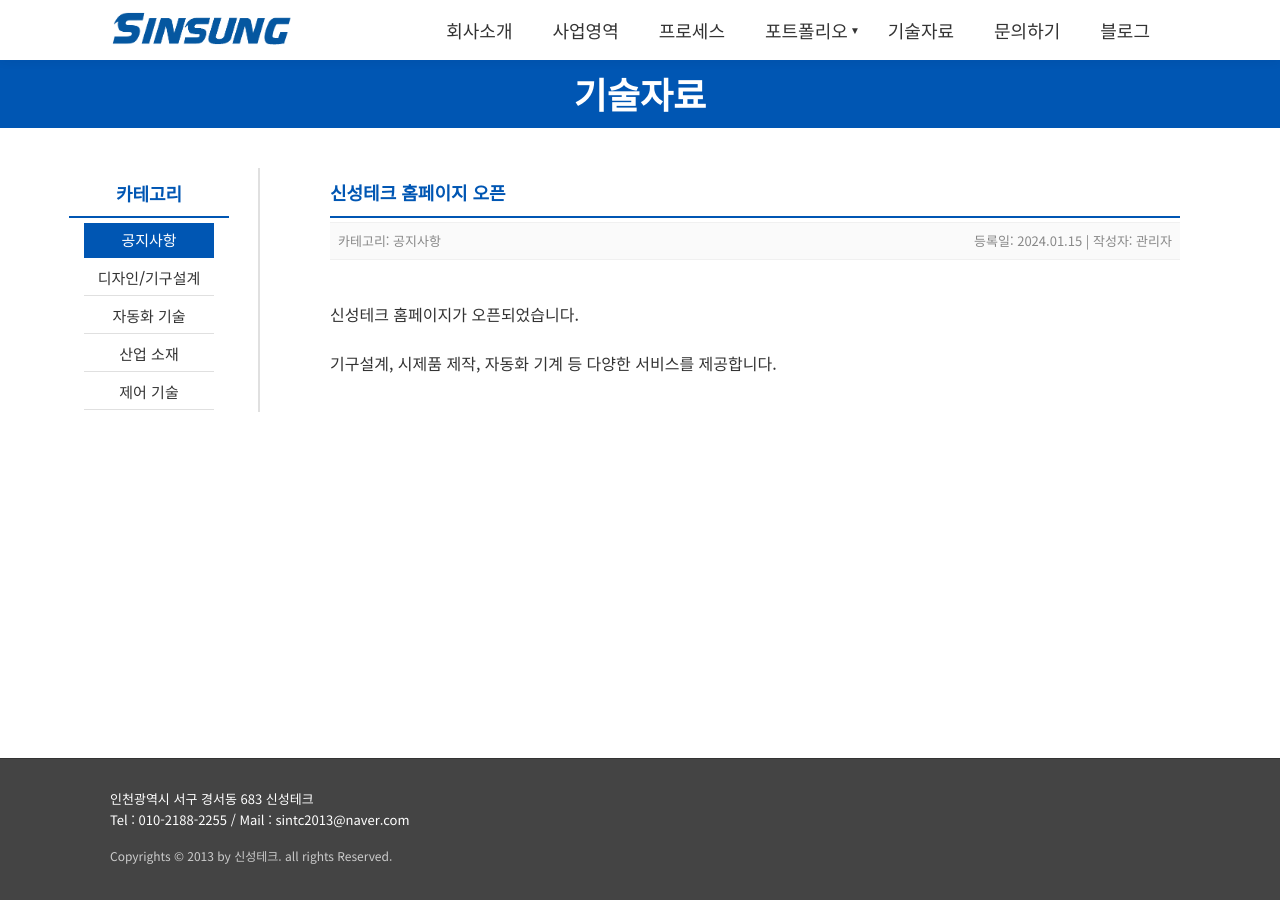
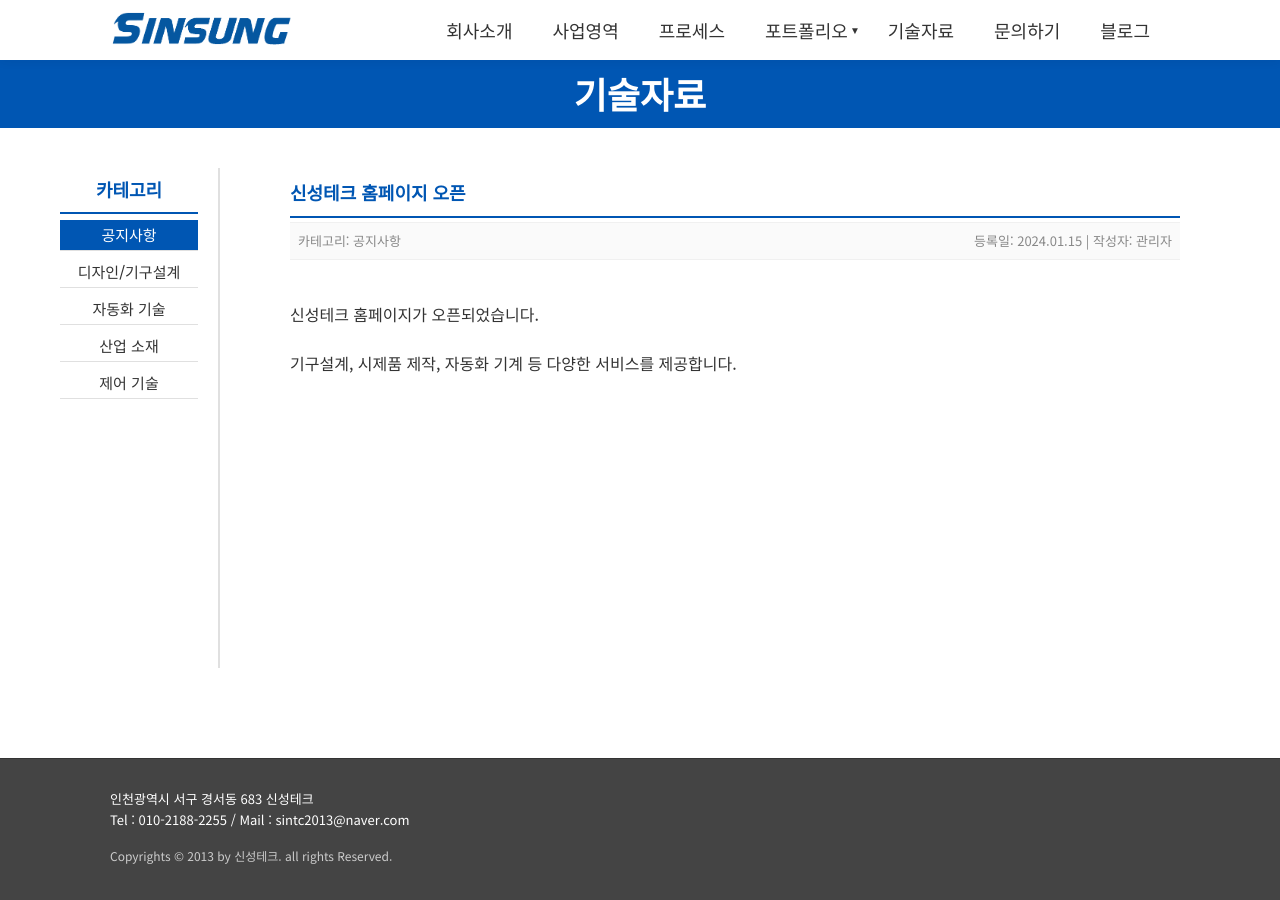
Before and after one commit to desert32-hash/Sintc2013, a Jekyll site: the page built from _posts/2024-01-15-welcome.md, in a window 1280 px wide. Built offline with Jekyll 4.4.1, drawn with Linux system fonts in a browser that asks for light colours.

Commit message:
Add files via upload

```diff
--- a/_layouts/default.html
+++ b/_layouts/default.html
@@ -1,5 +1,6 @@
 <!DOCTYPE html>
 <html lang="ko">
+
 <head>
     <meta charset="UTF-8">
     <meta name="viewport" content="width=device-width, initial-scale=1.0">
@@ -15,14 +16,17 @@
             .desktop-only {
                 display: none !important;
             }
+
             .mobile-only {
                 display: block !important;
             }
         }
+
         @media (min-width: 769px) {
             .desktop-only {
                 display: block !important;
             }
+
             .mobile-only {
                 display: none !important;
             }
@@ -59,17 +63,20 @@
         .tech-blog-container {
             display: flex;
             max-width: 1200px;
-            margin: 40px auto;
-            padding: 0 20px;
+            margin: 0 auto;
+            padding: 40px 20px;
             gap: 30px;
+            align-items: stretch;
+            /* 본문 높이에 맞춰 사이드바가 늘어나도록 설정 */
         }
 
         .tech-sidebar {
-            width: 200px;
+            width: 160px;
             flex-shrink: 0;
             border-right: 2px solid #e0e0e0;
             padding-right: 20px;
-            height: 244px;
+            min-height: 500px;
+            /* 최소 길이는 500px 유지 */
         }
 
         .tech-sidebar-title {
@@ -77,59 +84,66 @@
             font-weight: 700;
             color: #0056b3;
             margin-bottom: 0px;
-            padding-bottom: 10px;
+            padding-bottom: 0;
             border-bottom: 2px solid #0056b3;
             text-align: center;
-            width: 160px;
-            height: 50px;
-            line-height: 50px;
-            margin-left: auto;
-            margin-right: auto;
+            width: 100%;
+            height: 46px;
+            display: flex;
+            align-items: center;
+            justify-content: center;
+            box-sizing: border-box;
         }
 
         .category-tabs {
             list-style: none;
             padding: 0;
             margin: 0;
-            margin-top: 4px;
+            margin-top: 0px;
         }
 
         .category-tab {
-            margin-bottom: 0;
+            margin: 0;
+            padding: 0;
             background: white;
             width: 100%;
-            height: 38px;
+            height: 37px;
+            display: flex;
+            align-items: flex-end;
+            justify-content: center;
+            border-bottom: 1px solid #e0e0e0;
+            list-style: none;
+            box-sizing: border-box;
+        }
+
+        .category-tab a {
             display: flex;
             align-items: center;
             justify-content: center;
-        }
-
-        .category-tab a {
-            display: block;
-            padding: 8px 10px;
+            padding: 0 10px;
             background: transparent;
             color: #333;
             text-decoration: none;
+            border-radius: 0;
             font-weight: 500;
             text-align: center;
-            border-bottom: 1px solid #e0e0e0;
             width: 100%;
+            height: 30px;
             box-sizing: border-box;
-            line-height: 1.2;
+            line-height: normal;
         }
 
         .category-tab a:hover,
         .category-tab a.active {
             background: #0056b3;
             color: white;
-            border-bottom: 1px solid #0056b3;
+            padding: 0 10px;
         }
 
         .tech-content {
             flex: 1;
             background: white;
             padding: 10px 40px 40px 40px;
-            border-radius: 8px;
         }
 
         .post-title {
@@ -203,6 +217,7 @@
         }
     </style>
 </head>
+
 <body>
     <header class="site-header">
         <div class="container header-container">
@@ -256,19 +271,24 @@
                 <h2 class="tech-sidebar-title">카테고리</h2>
                 <ul class="category-tabs">
                     <li class="category-tab">
-                        <a href="/tech.html#공지사항" {% if page.categories contains '공지사항' %}class="active"{% endif %}>공지사항</a>
+                        <a href="/tech.html#공지사항" {% if page.categories contains '공지사항' %}class="active" {% endif
+                            %}>공지사항</a>
                     </li>
                     <li class="category-tab">
-                        <a href="/tech.html#디자인/기구설계" {% if page.categories contains '디자인/기구설계' %}class="active"{% endif %}>디자인/기구설계</a>
+                        <a href="/tech.html#디자인/기구설계" {% if page.categories contains '디자인/기구설계' %}class="active" {%
+                            endif %}>디자인/기구설계</a>
                     </li>
                     <li class="category-tab">
-                        <a href="/tech.html#자동화 기술" {% if page.categories contains '자동화 기술' %}class="active"{% endif %}>자동화 기술</a>
+                        <a href="/tech.html#자동화 기술" {% if page.categories contains '자동화 기술' %}class="active" {% endif
+                            %}>자동화 기술</a>
                     </li>
                     <li class="category-tab">
-                        <a href="/tech.html#산업 소재" {% if page.categories contains '산업 소재' %}class="active"{% endif %}>산업 소재</a>
+                        <a href="/tech.html#산업 소재" {% if page.categories contains '산업 소재' %}class="active" {% endif
+                            %}>산업 소재</a>
                     </li>
                     <li class="category-tab">
-                        <a href="/tech.html#제어 기술" {% if page.categories contains '제어 기술' %}class="active"{% endif %}>제어 기술</a>
+                        <a href="/tech.html#제어 기술" {% if page.categories contains '제어 기술' %}class="active" {% endif
+                            %}>제어 기술</a>
                     </li>
                 </ul>
             </aside>
@@ -307,13 +327,14 @@
     <!-- NAVER ADS CONVERSION TRACKING -->
     <script type="text/javascript" src="//wcs.naver.net/wcslog.js"></script>
     <script type="text/javascript">
-    if (!wcs_add) var wcs_add={};
-    wcs_add["wa"] = "s_2cb9ea2491f7";
-    if (!_nasa) var _nasa={};
-    if(window.wcs){
-    wcs.inflow();
-    wcs_do();
-    }
+        if (!wcs_add) var wcs_add = {};
+        wcs_add["wa"] = "s_2cb9ea2491f7";
+        if (!_nasa) var _nasa = {};
+        if (window.wcs) {
+            wcs.inflow();
+            wcs_do();
+        }
     </script>
 </body>
+
 </html>
```
